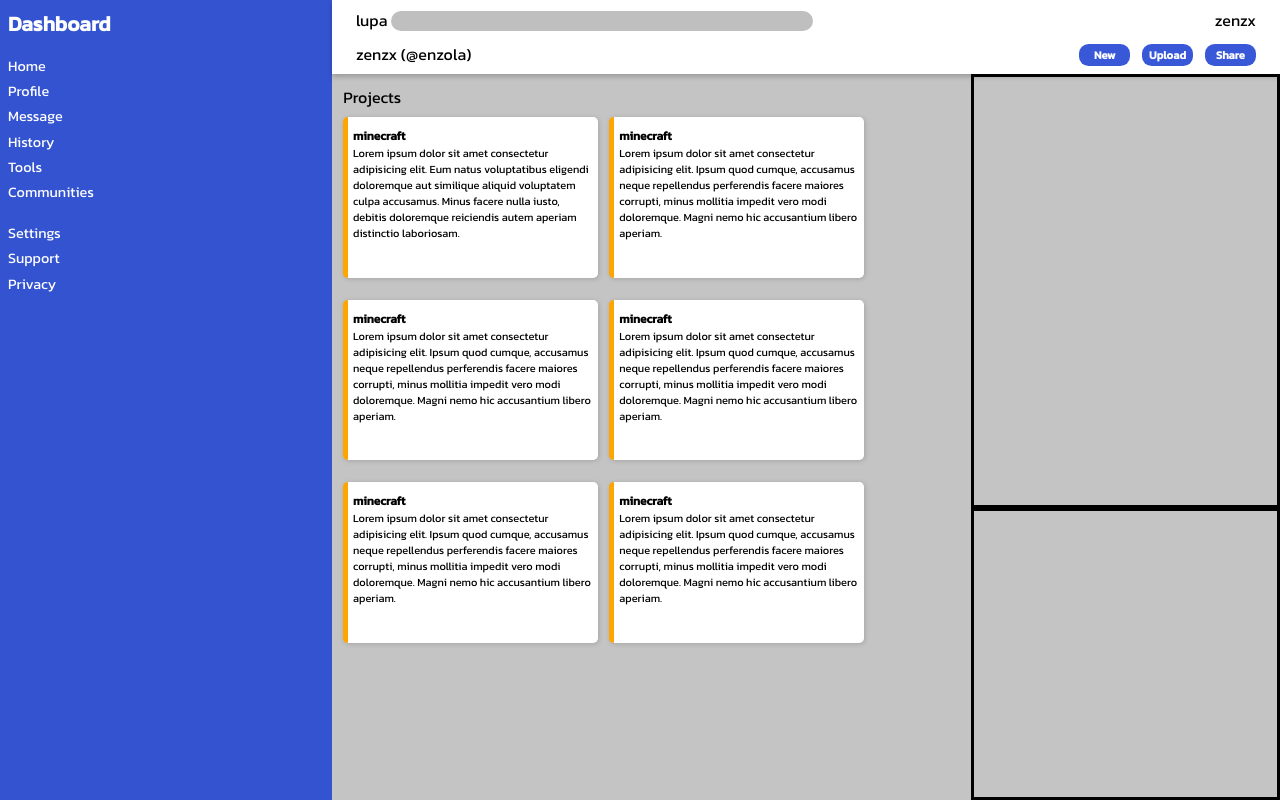
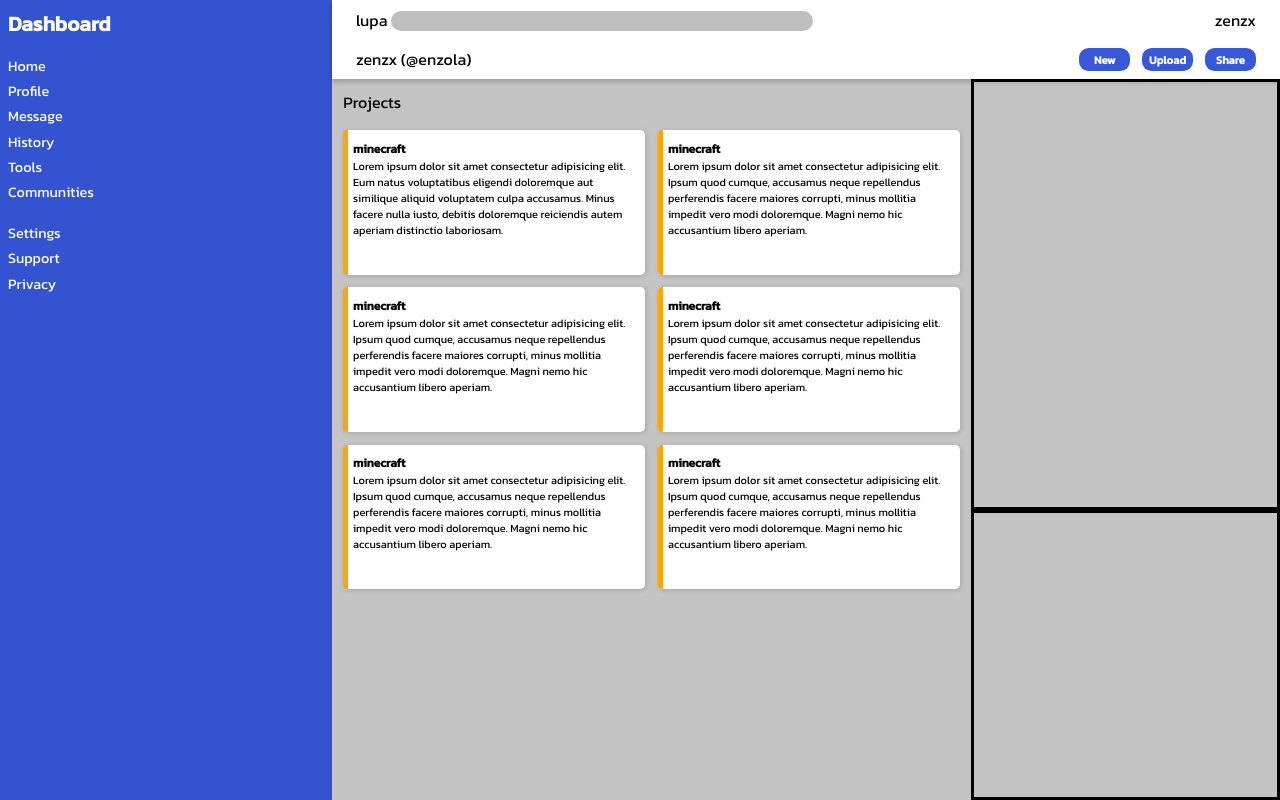
Before and after one commit to OwseiWasTaken/Portifolios, a plain HTML site: page TheOdinProject/dashboard.html in a window 1280 px wide. Drawn offline with Linux system fonts and the light colour scheme.

Commit message:
Update dashboard.html

```diff
--- a/TheOdinProject/dashboard.html
+++ b/TheOdinProject/dashboard.html
@@ -102,21 +102,34 @@
         #bottom-right {
             display: flex;
             background-color: #c4c4c4;
-            height: 100%;
+            height: calc(100% - 4rem);
         }
         #bottom-right article {
             flex: 2;
+            padding: 0.7rem;
+            overflow-y: auto;
+        }
+        #bottom-right article::-webkit-scrollbar {
+            width: 6px;
+        }
+        #bottom-right article::-webkit-scrollbar-thumb {
+            background: #0a2194d7;
+            border-radius: 2rem;
+            margin: 5px;
+        }
+        .articles {
             display: flex;
             flex-direction: row;
-            justify-content: space-between;
-            padding: 0.7rem;
+            flex-wrap: wrap;
+            gap: 0.8rem;
+            margin-top: 1rem;
         }
         .post {
+            flex: 1;
             display: inline-block;
             background-color: white;
             padding: 0.3rem;
-            margin: 0.5rem 0.5rem 0.5rem 0;
-            width: 15rem;
+            min-width: 12rem;
             border-radius: 0.3rem;
             border-left: orange solid 5px;
             box-shadow: 1px 1px 5px #00000029;
@@ -136,6 +149,7 @@
             flex: 1;
             display: flex;
             flex-direction: column;
+            overflow-y: auto;
         }
         .aside-top {
             flex: 60%;
@@ -185,8 +199,8 @@
             </nav>
             <section id="bottom-right">
                 <article>
+                    <p>Projects</p>
                     <div class="articles">
-                        <p>Projects</p>
                         <div class="post">
                             <h3>minecraft</h3>
                             <p>Lorem ipsum dolor sit amet consectetur adipisicing elit. Eum natus voluptatibus eligendi doloremque aut similique aliquid voluptatem culpa accusamus. Minus facere nulla iusto, debitis doloremque reiciendis autem aperiam distinctio laboriosam.</p>
```
